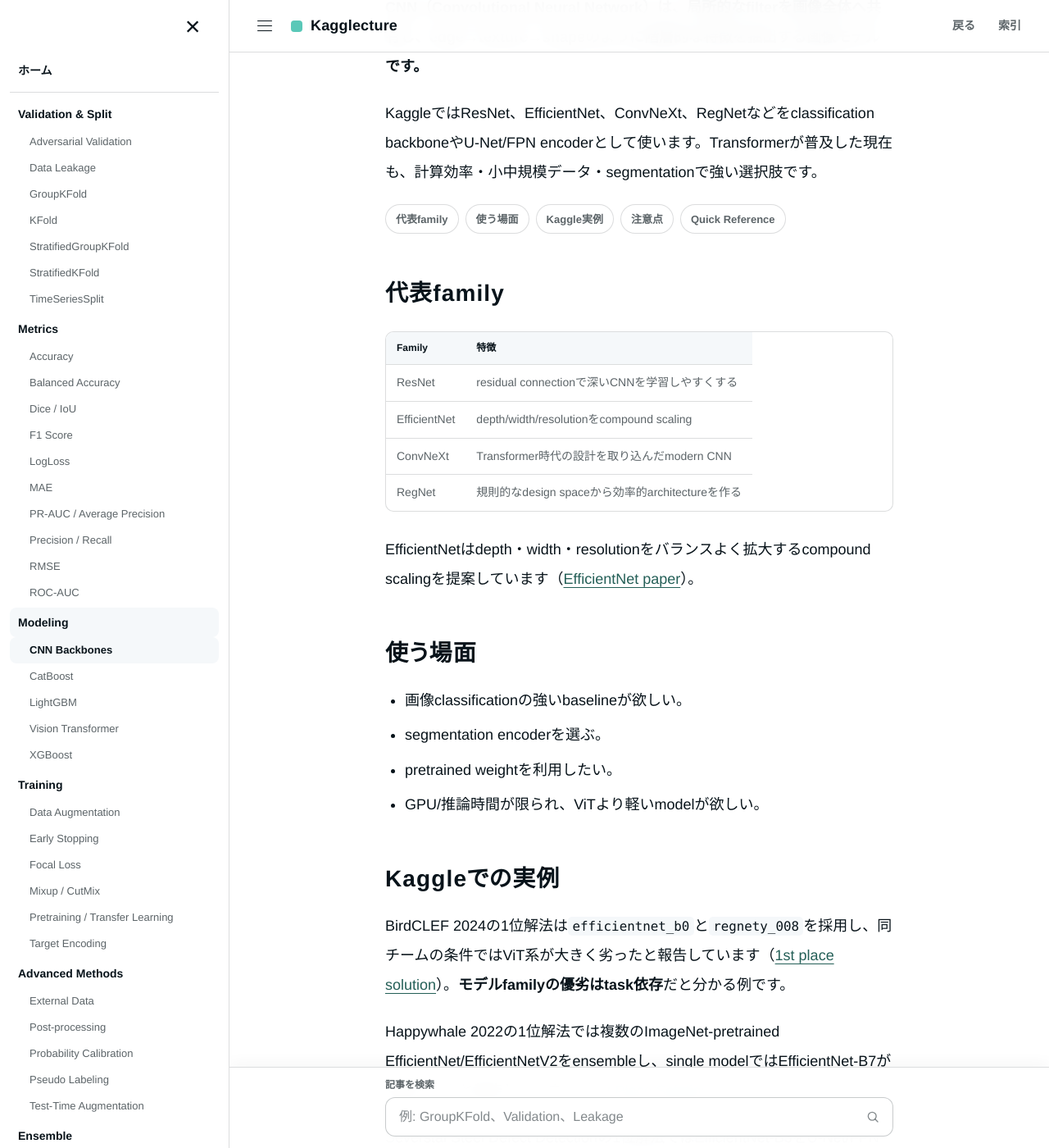
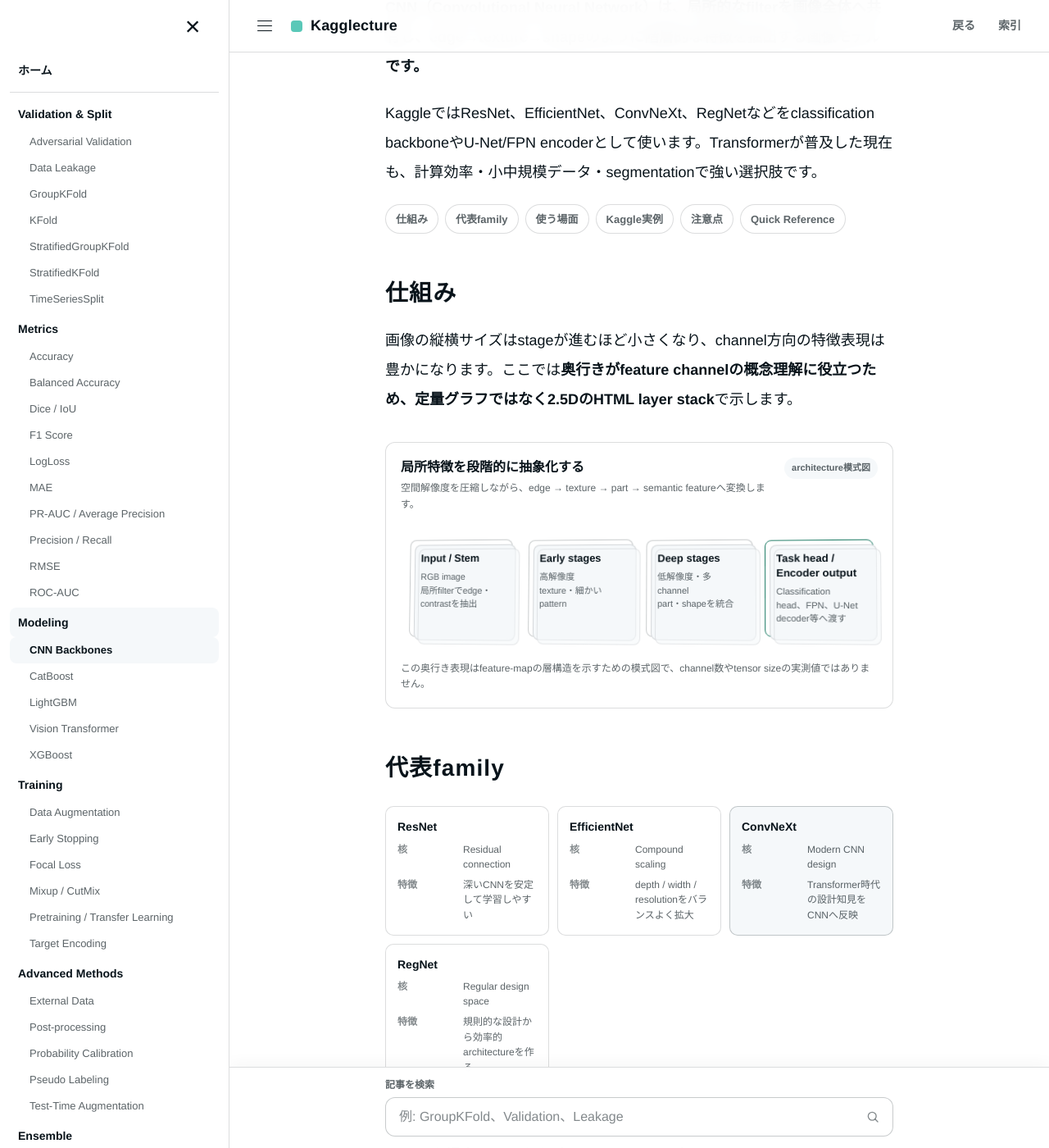
Before and after one commit to morikazu1119/Kagglecture, a Jekyll site: the page built from wiki/modeling/cnn-backbones.md, in a window 1280 px wide and 1400 px high, scrolled down 210 px. Shown: the whole window at 82% size. Built offline with Jekyll 4.4.1, drawn with Linux system fonts in a browser that asks for light colours.

Commit message:
feat: add HTML 2.5D CNN architecture visual

```diff
--- a/wiki/modeling/cnn-backbones.md
+++ b/wiki/modeling/cnn-backbones.md
@@ -23,6 +23,7 @@
 KaggleではResNet、EfficientNet、ConvNeXt、RegNetなどをclassification backboneやU-Net/FPN encoderとして使います。Transformerが普及した現在も、計算効率・小中規模データ・segmentationで強い選択肢です。
 
 <nav class="article-jump-nav" aria-label="ページ内ナビゲーション">
+  <a href="#mechanism">仕組み</a>
   <a href="#families">代表family</a>
   <a href="#use-cases">使う場面</a>
   <a href="#kaggle-examples">Kaggle実例</a>
@@ -30,14 +31,32 @@
   <a href="#quick-reference">Quick Reference</a>
 </nav>
 
+## 仕組み {#mechanism}
+
+画像の縦横サイズはstageが進むほど小さくなり、channel方向の特徴表現は豊かになります。ここでは**奥行きがfeature channelの概念理解に役立つため、定量グラフではなく2.5DのHTML layer stack**で示します。
+
+<div class="static-viz html-diagram" aria-label="CNNで画像から高次特徴へ変換する模式図">
+  <div class="viz-heading">
+    <div><div class="viz-title">局所特徴を段階的に抽象化する</div><p class="viz-subtitle">空間解像度を圧縮しながら、edge → texture → part → semantic featureへ変換します。</p></div>
+    <span class="viz-badge">architecture模式図</span>
+  </div>
+  <div class="layer-scene" style="--layer-count: 4">
+    <div class="layer-block"><strong>Input / Stem</strong><span>RGB image<br>局所filterでedge・contrastを抽出</span></div>
+    <div class="layer-block"><strong>Early stages</strong><span>高解像度<br>texture・細かいpattern</span></div>
+    <div class="layer-block"><strong>Deep stages</strong><span>低解像度・多channel<br>part・shapeを統合</span></div>
+    <div class="layer-block is-accent"><strong>Task head / Encoder output</strong><span>Classification head、FPN、U-Net decoder等へ渡す</span></div>
+  </div>
+  <p class="viz-caption">この奥行き表現はfeature-mapの層構造を示すための模式図で、channel数やtensor sizeの実測値ではありません。</p>
+</div>
+
 ## 代表family {#families}
 
-| Family | 特徴 |
-|---|---|
-| ResNet | residual connectionで深いCNNを学習しやすくする |
-| EfficientNet | depth/width/resolutionをcompound scaling |
-| ConvNeXt | Transformer時代の設計を取り込んだmodern CNN |
-| RegNet | 規則的なdesign spaceから効率的architectureを作る |
+<div class="comparison-board" aria-label="代表的なCNN familyの比較">
+  <section class="comparison-card"><h4>ResNet</h4><dl><dt>核</dt><dd>Residual connection</dd><dt>特徴</dt><dd>深いCNNを安定して学習しやすい</dd></dl></section>
+  <section class="comparison-card"><h4>EfficientNet</h4><dl><dt>核</dt><dd>Compound scaling</dd><dt>特徴</dt><dd>depth / width / resolutionをバランスよく拡大</dd></dl></section>
+  <section class="comparison-card is-primary"><h4>ConvNeXt</h4><dl><dt>核</dt><dd>Modern CNN design</dd><dt>特徴</dt><dd>Transformer時代の設計知見をCNNへ反映</dd></dl></section>
+  <section class="comparison-card"><h4>RegNet</h4><dl><dt>核</dt><dd>Regular design space</dd><dt>特徴</dt><dd>規則的な設計から効率的architectureを作る</dd></dl></section>
+</div>
 
 EfficientNetはdepth・width・resolutionをバランスよく拡大するcompound scalingを提案しています（[EfficientNet paper](https://arxiv.org/abs/1905.11946)）。
 
```
